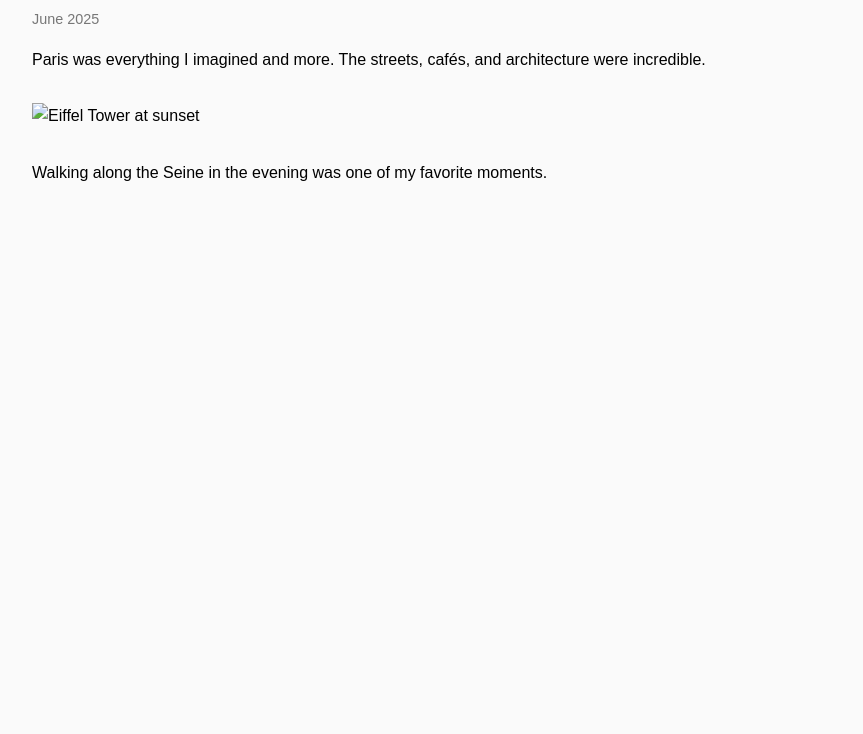
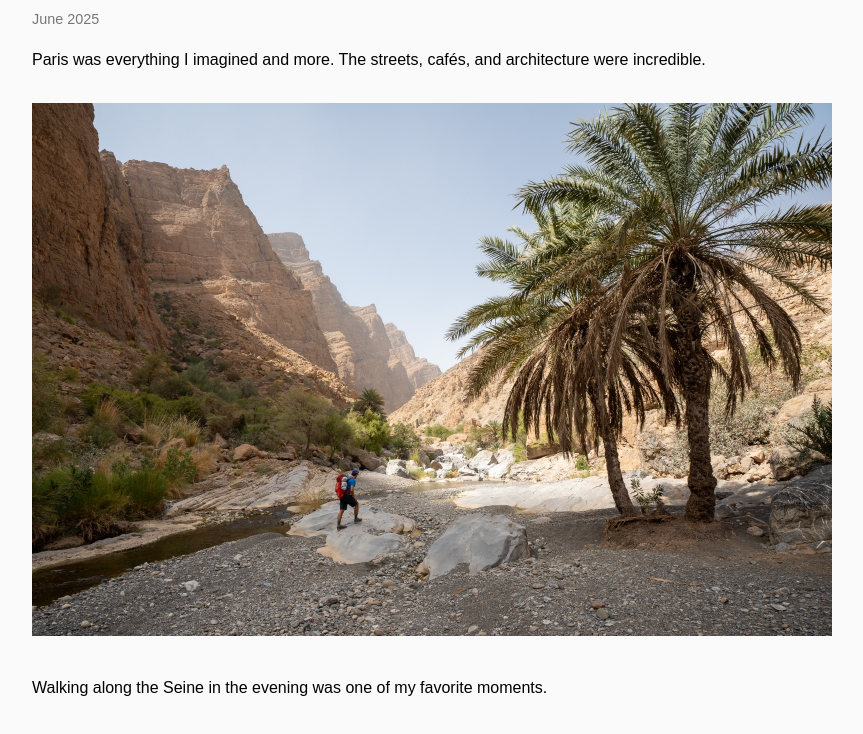
Before and after one commit to davidweihrauch/firstwebsite, a plain HTML site: page posts/paris.html in a window 1280 px wide. Shown: the part 132-866 px from the top of the page, without its empty margins (208-1071 px from the left). Before the commit the page ends 800 px from the top, so only its background shows below. Drawn offline with Linux system fonts and the light colour scheme.

Commit message:
jpg -> jpeg

```diff
--- a/posts/paris.html
+++ b/posts/paris.html
@@ -17,7 +17,7 @@
     and architecture were incredible.
 </p>
 
-<img src="../images/oman1.jpg" alt="Eiffel Tower at sunset">
+<img src="../images/oman1.jpeg" alt="Eiffel Tower at sunset">
 
 <p>
     Walking along the Seine in the evening was one of my favorite moments.
```
